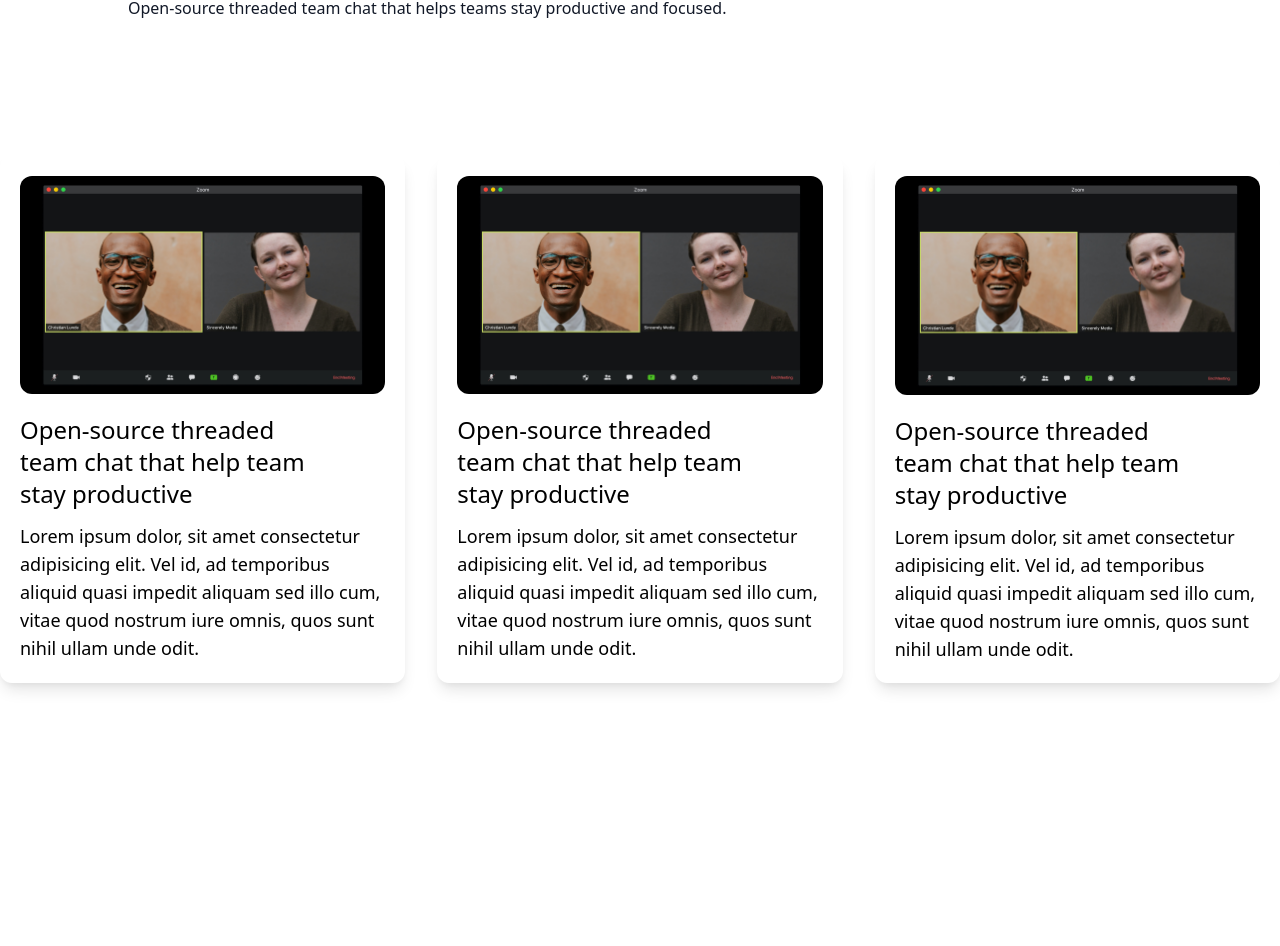
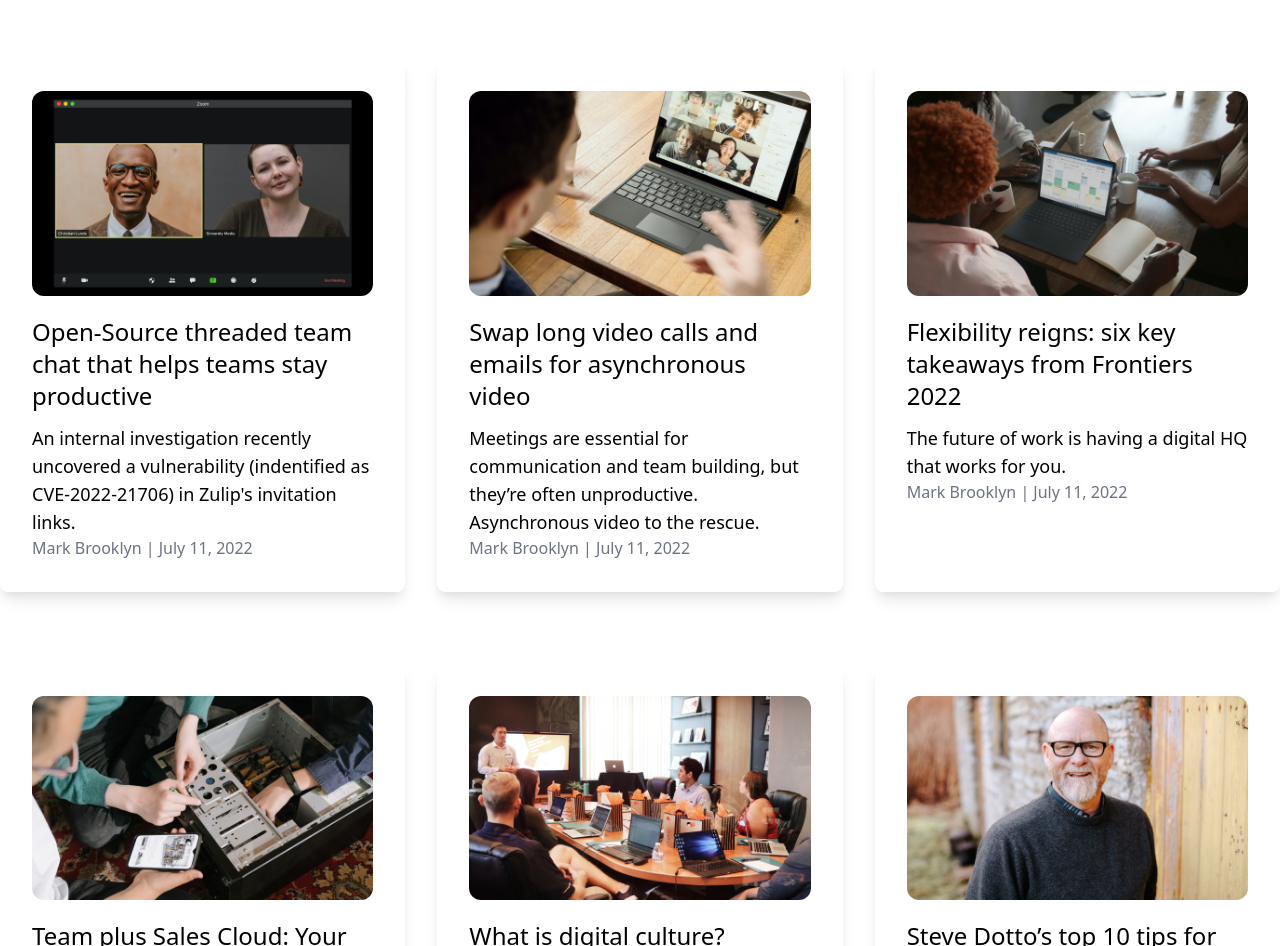
Before and after one commit to MuhammadRafif06/Tailwind-Landingpage, a website: page src/blog.html in a window 1280 px wide. Shown: the part 260-1206 px from the top of the page. Before the commit the page ends 1079 px from the top, so only its background shows below. Drawn offline with nearby package versions, Linux system fonts and the light colour scheme.

Commit message:
Fetching JSON data for cards

```diff
--- a/src/blog.html
+++ b/src/blog.html
@@ -1,20 +1,16 @@
 <!DOCTYPE html>
-<html lang="en">
-
+<html>
 <head>
-    <meta charset="UTF-8">
-    <meta name="viewport" content="width=device-width, initial-scale=1.0">
+    <title>Blog</title>
     <link href="https://cdn.jsdelivr.net/npm/tailwindcss@2.2.16/dist/tailwind.min.css" rel="stylesheet">
-    <title>Document</title>
 </head>
-
 <body>
     <!--Navbar-->
     <nav class="px-20 sm:px-20 py-12">
         <div class="flex items-center justify-between">
             <div>
                 <a href="index.html">
-                    <img class="ml-4 mt-1 mb-4 sm:ml-14" src="Images/team-light.png" alt="">
+                    <img class="ml-4 mt-1 mb-4 sm:ml-12" src="Images/team-light.png" alt="">
                 </a>
             </div>
             <div class="hidden sm:flex space-x-2 mt-1 sm:space-x-14">
@@ -45,56 +41,125 @@
             </button>
         </div>
     </nav>
-    <!--Navbar End-->
+    <!--End Navbar-->
 
-    <!--Content-->
-    <div class="absolute  sm:inset-y-48 left-2 sm:left-32">
+    <div class="flex items-center justify-center min-h-screen container mx-auto mt-32">
+
+        <!--Content-->
+    <div class="absolute inset-y-40 sm:inset-y-36 sm:left-32">
         <h1 class="text-3xl sm:text-5xl font-bold font-display text-gray-900 text-center sm:text-left">Blog</h1>
         <h3 class="text-base font-display pt-4 text-gray-900 text-center sm:text-left">Open-source threaded team chat
             that helps teams stay productive and focused.</h3>
     </div>
 
-    <div class="flex items-center justify-center min-h-screen container mx-auto mt-32">
         <!--GRID-->
-        <div class="grid grid-cols-1 md:grid-cols-2 lg:grid-cols-3 gap-8">
-            <!--Card 1-->
-            <div class="rounded-xl shadow-lg">
-                <div class="p-5 flex flex-col">
-                    <div class="rounded-xl overflow-hidden">
-                        <img src="Images/Card 1.png" alt="">
-                    </div>
-                    <h1 class="text-2xl mt-5 font-medium">Open-source threaded</h1>
-                    <h1 class="text-2xl font-medium">team chat that help team</h1>
-                    <h1 class="text-2xl font-medium">stay productive</h1>
-                    <p class="text-slate-500 text-lg mt-3">Lorem ipsum dolor, sit amet consectetur adipisicing elit. Vel id, ad temporibus aliquid quasi impedit aliquam sed illo cum, vitae quod nostrum iure omnis, quos sunt nihil ullam unde odit.</p>
-                </div>
-            </div>
-            <!--Card 2-->
-            <div class="rounded-xl shadow-lg">
-                <div class="p-5 flex flex-col">
-                    <div class="rounded-xl overflow-hidden">
-                        <img src="Images/Card 1.png" alt="">
-                    </div>
-                    <h1 class="text-2xl mt-5 font-medium">Open-source threaded</h1>
-                    <h1 class="text-2xl font-medium">team chat that help team</h1>
-                    <h1 class="text-2xl font-medium">stay productive</h1>
-                    <p class="text-slate-500 text-lg mt-3">Lorem ipsum dolor, sit amet consectetur adipisicing elit. Vel id, ad temporibus aliquid quasi impedit aliquam sed illo cum, vitae quod nostrum iure omnis, quos sunt nihil ullam unde odit.</p>
-                </div>
-            </div>
-            <!--Card 3-->
-            <div class="rounded-xl shadow-lg">
-                <div class="p-5 flex flex-col">
-                    <div class="rounded-xl overflow-hidden">
-                        <img src="Images/Card 1.png" alt="">
-                    </div>
-                    <h1 class="text-2xl mt-5 font-medium">Open-source threaded</h1>
-                    <h1 class="text-2xl font-medium">team chat that help team</h1>
-                    <h1 class="text-2xl font-medium">stay productive</h1>
-                    <p class="text-slate-500 text-lg mt-3">Lorem ipsum dolor, sit amet consectetur adipisicing elit. Vel id, ad temporibus aliquid quasi impedit aliquam sed illo cum, vitae quod nostrum iure omnis, quos sunt nihil ullam unde odit.</p>
-                </div>
-            </div>
-        </div>
-    </div>
+        <div id="card-container" class="grid grid-cols-1 md:grid-cols-2 lg:grid-cols-3 gap-8">
+
+    <script>
+        // Data JSON
+        var data =     [
+        {
+            "id": "1",
+            "image": "Assets/Images/Card 1.png",
+            "title": "Open-Source threaded team chat that helps teams stay productive",
+            "description": "An internal investigation recently uncovered a vulnerability (indentified as CVE-2022-21706) in Zulip's invitation links.",
+            "date": "Mark Brooklyn | July 11, 2022"
+
+        },
+        {
+            "id": "2",
+            "image": "Assets/Images/Card 2.png",
+            "title": "Swap long video calls and emails for asynchronous video",
+            "description": "Meetings are essential for communication and team building, but they’re often unproductive. Asynchronous video to the rescue.",
+            "date": "Mark Brooklyn | July 11, 2022"
+
+        },
+        {
+            "id": "3",
+            "image": "Assets/Images/Card 3.png",
+            "title": "Flexibility reigns: six key takeaways from Frontiers 2022",
+            "description": "The future of work is having a digital HQ that works for you.",
+            "date": "Mark Brooklyn | July 11, 2022"
+
+        },
+        {
+            "id": "4",
+            "image": "Assets/Images/Card 4.png",
+            "title": "Team plus Sales Cloud: Your sales team’s new digital HQ",
+            "description": "Why everyone on your sales team will benefit from our app’s killer features.",
+            "date": "Mark Brooklyn | July 11, 2022"
+
+        },
+        {
+            "id": "5",
+            "image": "Assets/Images/Card 5.png",
+            "title": "What is digital culture?",
+            "description": "The teams best prepared for change use modern digital communication tools, feel comfortable learning new ones and continually adapt how they work.",
+            "date": "Mark Brooklyn | July 11, 2022"
+
+        }, {
+            "id": "6",
+            "image": "Assets/Images/Card 6.png",
+            "title": "Steve Dotto’s top 10 tips for overcoming workplace hiccups",
+            "description": "The executive producer of Dotto Tech shares his favorite Slack strategies for conquering common challenges in the digital-first workplace.",
+            "date": "Mark Brooklyn | July 11, 2022"
+
+        },
+        {
+            "id": "7",
+            "image": "Assets/Images/Card 7.png",
+            "title": "What’s new in Team: iPad updates, split-screen view and more",
+            "description": "An internal investigation recently uncovered a vulnerability (identified as CVE-2022-21706) in Zulip’s invitation links.",
+            "date": "Mark Brooklyn | July 11, 2022"
+
+        },
+        {
+            "id": "8",
+            "image": "Assets/Images/Card 8.png",
+            "title": "Drive more efficiency and cost savings with these updates to Workflow Builder",
+            "description": "New and upcoming automation features help your teams do more with less.",
+            "date": "Mark Brooklyn | July 11, 2022"
+
+        },
+        {
+            "id": "9",
+            "image": "Assets/Images/Card 9.png",
+            "title": "7 tips to onboard sales reps with ease",
+            "description": "It’s critical to bring new reps into the fold quickly and set them up for success. Here’s a look at how we do it at Slack.",
+            "date": "Mark Brooklyn | July 11, 2022"
+
+        }
+    ]
+
+        // Membuat elemen card dan menambahkannya ke dalam container
+        var cardContainer = document.getElementById("card-container");
+
+        data.forEach(function(item) {
+            var card = document.createElement("div");
+            card.className = "rounded-lg shadow-lg mt-10 bg-white p-8 left-2 sm:left-32";
+
+            var image = document.createElement("img");
+            image.className = "rounded-xl overflow-hidden flex justify-center";
+            image.src = item.image;
+            card.appendChild(image);
+
+            var title = document.createElement("h3");
+            title.className = "text-2xl mt-5 font-medium";
+            title.textContent = item.title;
+            card.appendChild(title);
+
+            var description = document.createElement("p");
+            description.className = "text-slate-500 text-lg mt-3";
+            description.textContent = item.description;
+            card.appendChild(description);
+
+            var date = document.createElement("p");
+            date.className = "text-gray-500";
+            date.textContent = item.date;
+            card.appendChild(date);
+
+            cardContainer.appendChild(card);
+        });
+    </script>
 </body>
-
 </html>
```
Also changed, not shown: src/content.json (added, +73 -0 lines), src/index.html (+11 -9 lines), src/Assets/Images/Card 1.png (renamed from src/Images/Card 1.png), src/Assets/Images/Card 2.png (added), src/Assets/Images/Card 3.png (added), src/Assets/Images/Card 4.png (added), src/Assets/Images/Card 5.png (added), src/Assets/Images/Card 6.png (added), src/Assets/Images/Card 7.png (added), src/Assets/Images/Card 8.png (added), src/Assets/Images/Card 9.png (added).
